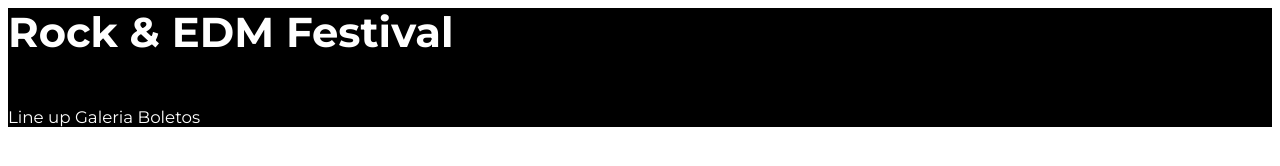
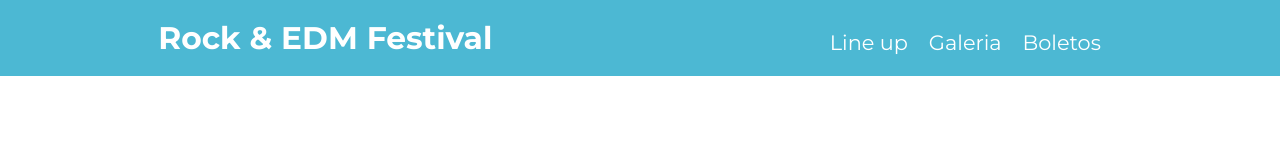
Before and after one commit to doroteobecerra/festival-musical, a website: page index.html in a window 1280 px wide. Drawn offline with Linux system fonts and the light colour scheme.

Commit message:
se agrego y termino el header del proyecto

```diff
--- a/src/scss/base/_globales.scss
+++ b/src/scss/base/_globales.scss
@@ -12,6 +12,7 @@ html{
 body{
     font-family: v.$fuente_principal;
     font-size: 1.6rem;
+    margin: 0;
 }
 p{
     font-size: 2rem;
@@ -26,7 +27,7 @@ a{
     text-decoration: none;
 }
 h1,h2,h3{
-    margin: 0 0 5rem 0;
+    margin: 0 0 3rem 0;
 }
 h1{
     font-size: 4rem;
--- a/src/scss/layout/_header.scss
+++ b/src/scss/layout/_header.scss
@@ -5,11 +5,40 @@
     background-color: v.$verde;
     h1{
         color: v.$blanco;
+        text-align: center;
+        @include m.mq(v.$teblet){
+            margin: 0;
+            font-size: 3rem;
+        }
     }
-    @include m.mq(v.$phone){
-        background-color: v.$negro;
-    }
+}
+.navegacion-principal{
+    padding: 2rem;
     a{
         color: v.$blanco;
+        text-align: center;
+        display: block;
+        font-size: 2.4rem;
+        margin: 1rem 0;
+        &:hover{
+            color: v.$amarillo;
+        }
+        @include m.mq(v.$teblet){
+            margin-bottom: 0;
+            font-size: 2rem;
+        }
+    }
+    @include m.mq(v.$teblet){
+        display: flex;
+        justify-content: space-between;
+        align-items: center;
+        gap: 2rem;
     }
 }
+.contenido-header{
+    @include m.mq(v.$teblet){
+        display: flex;
+        justify-content: space-around;
+        align-items: center;
+    }
+}
```
Also changed, not shown: build/css/app.css.
